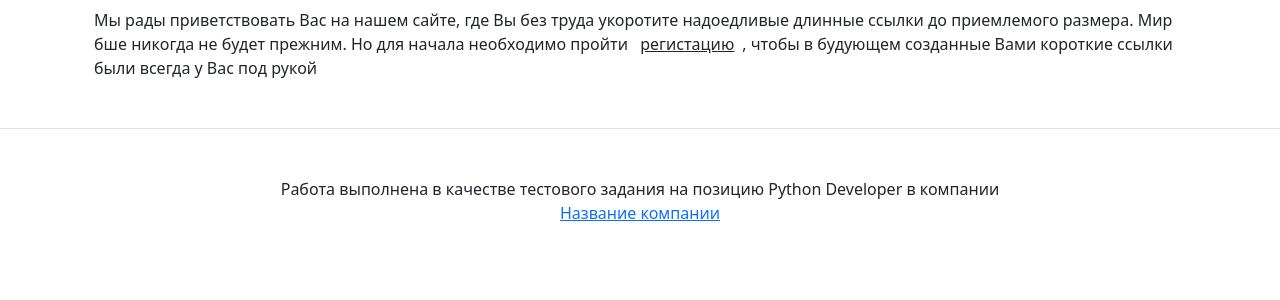
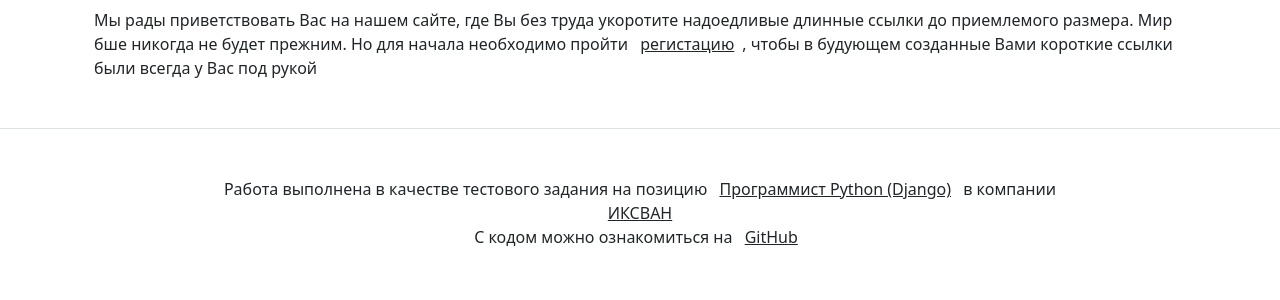
Before and after one commit to PavelFihuryn/LinkCutter, a Django app: page / in a window 1280 px wide. Shown: the part 56-356 px from the top of the page. Run offline with Django 3.2, Linux system fonts and the light colour scheme.

Commit message:
Add links

```diff
--- a/templates/footer.html
+++ b/templates/footer.html
@@ -1,4 +1,5 @@
 <footer class="pt-4 my-md-5 pt-md-5 border-top">
-        <p class="m-0 text-dark text-center ">Работа выполнена в качестве тестового задания на позицию Python Developer в компании</p>
-        <p class="m-0 text-dark text-center "><a href="">Название компании</a></p>
+  <p class="m-0 text-dark text-center ">Работа выполнена в качестве тестового задания на позицию <a class="p-2 text-dark" href="https://rabota.by/vacancy/48529241?from=negotiations_item">Программист Python (Django)</a> в компании</p>
+  <p class="m-0 text-dark text-center "><a class="p-2 text-dark"  href="https://planx.one/">ИКСВАН</a></p>
+  <p class="m-0 text-dark text-center ">С кодом можно ознакомиться на <a class="p-2 text-dark" href="">GitHub</a> </p>
 </footer>
```
